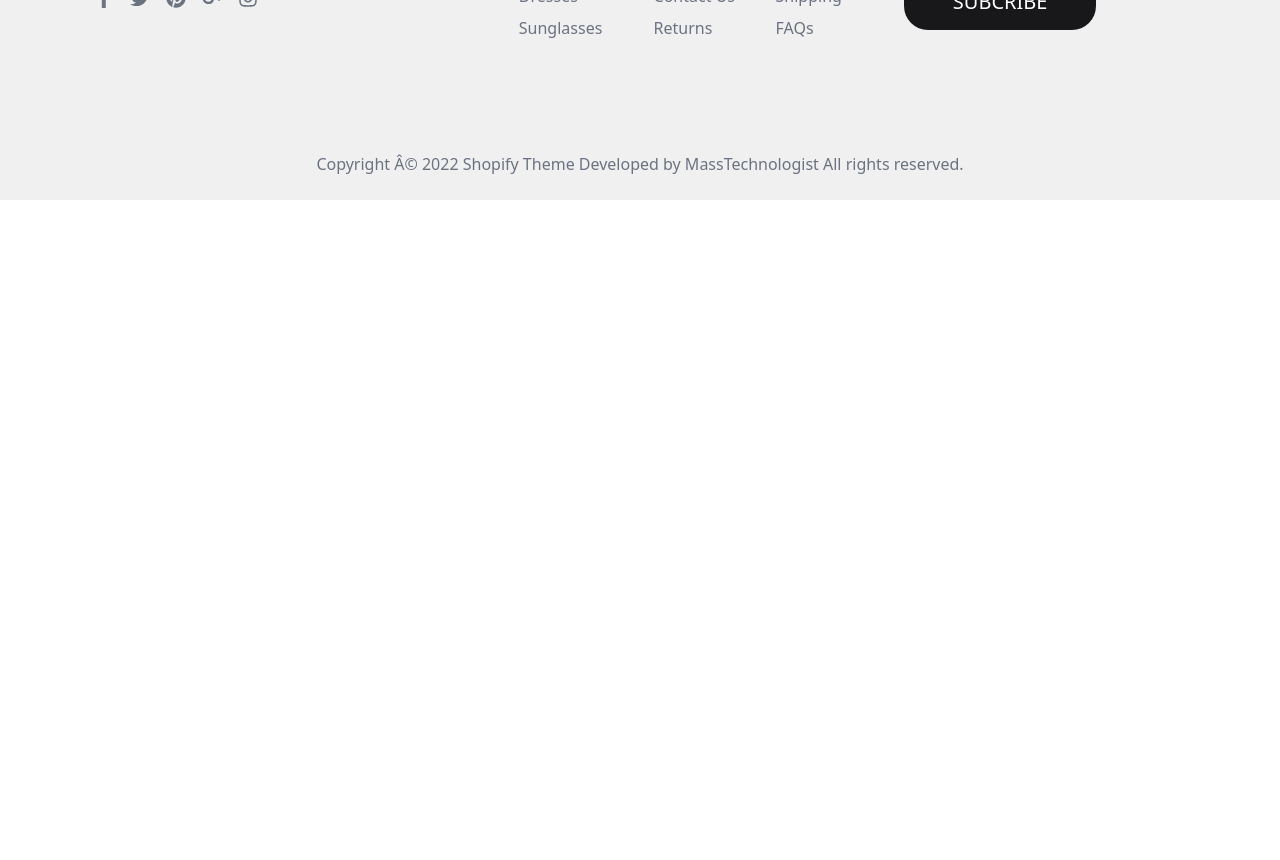
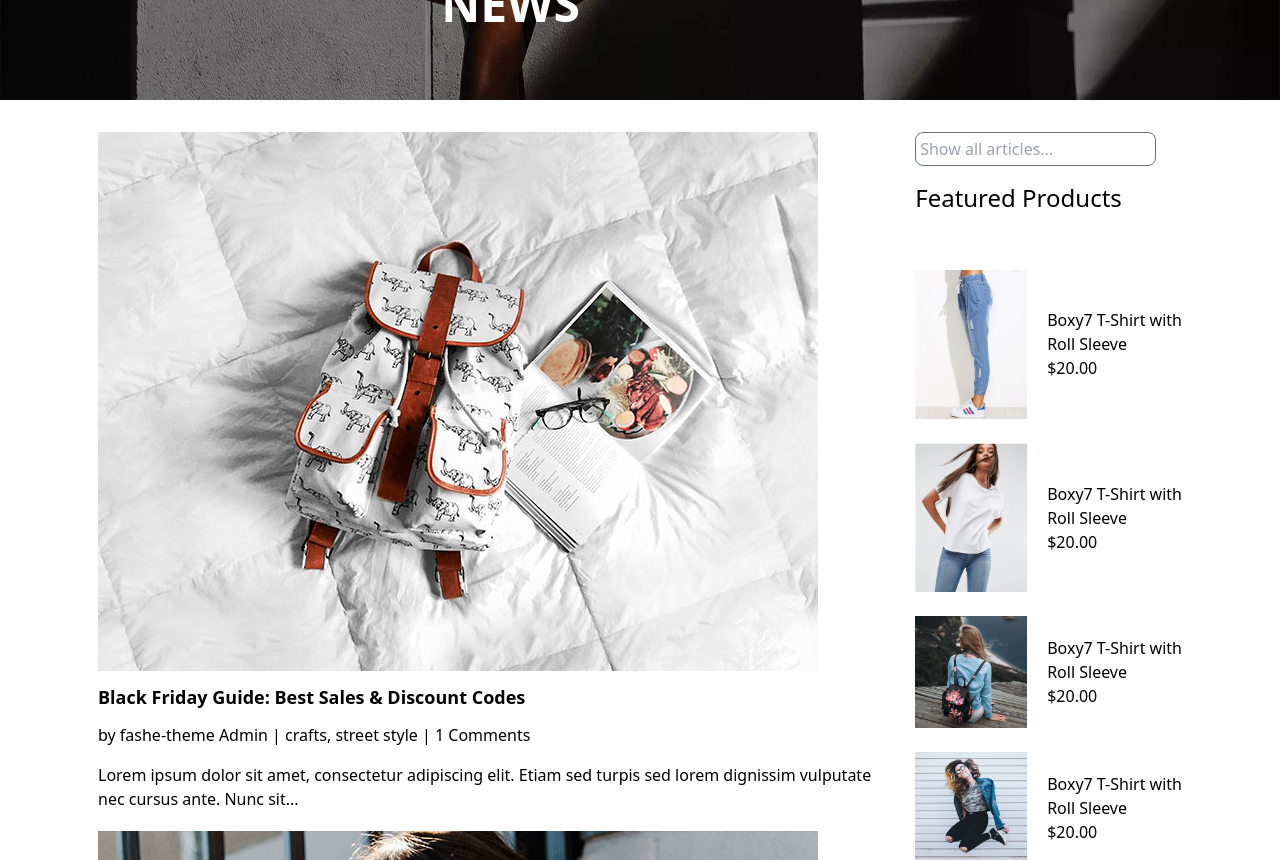
Before and after one commit to Saadmamdouh123/saadmamdouh-react-final, a React (Create React App) app: page /blog in a window 1280 px wide. Shown: the part 240-1100 px from the top of the page. Before the commit the page ends 800 px from the top, so only its background shows below. Built offline with nearby package versions, Linux system fonts and the light colour scheme.

Commit message:
add blog section

```diff
--- a/src/Pages/Blog/Blog.jsx
+++ b/src/Pages/Blog/Blog.jsx
@@ -1,9 +1,99 @@
-import React from 'react';
+import React from "react";
+import { Imagess } from "../../constant";
 
 export const Blog = () => {
-    return (
+  return (
+    <>
+      <div className="pt-[100px] relative flex justify-center items-center">
+        <img className="h-[30vh]" src={Imagess.banner4} alt="" />
         <div>
-            hhhhh
+          <h1 className="text-5xl absolute right-[700px] z-30 text-white font-semibold">
+            NEWS
+          </h1>
         </div>
-    );
+      </div>
+
+      <div className="flex justify-center gap-11 p-8">
+        <div className="flex flex-col gap-5">
+          <div>
+            <img src={Imagess.banner6} alt="" />
+            <h1 className="pt-3 pb-3 text-lg font-semibold">Black Friday Guide: Best Sales & Discount Codes</h1>
+            <p className="pb-4">by fashe-theme Admin | crafts, street style | 1 Comments</p>
+            <p>Lorem ipsum dolor sit amet, consectetur adipiscing elit. Etiam sed turpis sed lorem dignissim vulputate <br /> nec cursus ante. Nunc sit...</p>
+          </div>
+          <div>
+            <img src={Imagess.banner7} alt="" />
+            <h1 className="pt-3 pb-3 text-lg font-semibold">Black Friday Guide: Best Sales & Discount Codes</h1>
+            <p className="pb-4">by fashe-theme Admin | crafts, street style | 1 Comments</p>
+            <p>Lorem ipsum dolor sit amet, consectetur adipiscing elit. Etiam sed turpis sed lorem dignissim vulputate <br /> nec cursus ante. Nunc sit...</p>
+          </div>
+          <div>
+            <img src={Imagess.banner8} alt="" />
+            <h1 className="pt-3 pb-3 text-lg font-semibold">Black Friday Guide: Best Sales & Discount Codes</h1>
+            <p className="pb-4">by fashe-theme Admin | crafts, street style | 1 Comments</p>
+            <p>Lorem ipsum dolor sit amet, consectetur adipiscing elit. Etiam sed turpis sed lorem dignissim vulputate <br /> nec cursus ante. Nunc sit...</p>
+          </div>
+        </div>
+
+        <div>
+            <div>
+                <input type="text" placeholder="Show all articles..."  className="border border-gray-500 rounded-lg p-1"/>
+            </div>
+            <div className="flex flex-col gap-6">
+                <h1 className="pb-8 pt-4 text-2xl">Featured Products</h1>
+                <div className="flex gap-5 justify-center items-center">
+                    <div>
+                        <img src={Imagess.secondgirl} className="w-28" alt="" />
+                    </div>
+                    <div>
+                        <h1>Boxy7 T-Shirt with</h1>
+                        <h1>Roll Sleeve</h1>
+                        <p>$20.00</p>
+                    </div>
+                </div>
+                <div className="flex gap-5 justify-center items-center">
+                    <div>
+                        <img src={Imagess.firstgirl} className="w-28" alt="" />
+                    </div>
+                    <div>
+                        <h1>Boxy7 T-Shirt with</h1>
+                        <h1>Roll Sleeve</h1>
+                        <p>$20.00</p>
+                    </div>
+                </div>
+                <div className="flex gap-5 justify-center items-center">
+                    <div>
+                        <img src={Imagess.banner16} className="w-28" alt="" />
+                    </div>
+                    <div>
+                        <h1>Boxy7 T-Shirt with</h1>
+                        <h1>Roll Sleeve</h1>
+                        <p>$20.00</p>
+                    </div>
+                </div>
+                <div className="flex gap-5 justify-center items-center">
+                    <div>
+                        <img src={Imagess.banner17} className="w-28" alt="" />
+                    </div>
+                    <div>
+                        <h1>Boxy7 T-Shirt with</h1>
+                        <h1>Roll Sleeve</h1>
+                        <p>$20.00</p>
+                    </div>
+                </div>
+                <div className="flex gap-5 justify-center items-center">
+                    <div>
+                        <img src={Imagess.secondgirl} className="w-28" alt="" />
+                    </div>
+                    <div>
+                        <h1>Boxy7 T-Shirt with</h1>
+                        <h1>Roll Sleeve</h1>
+                        <p>$20.00</p>
+                    </div>
+                </div>
+            </div>
+        </div>
+      </div>
+    </>
+  );
 };
```
